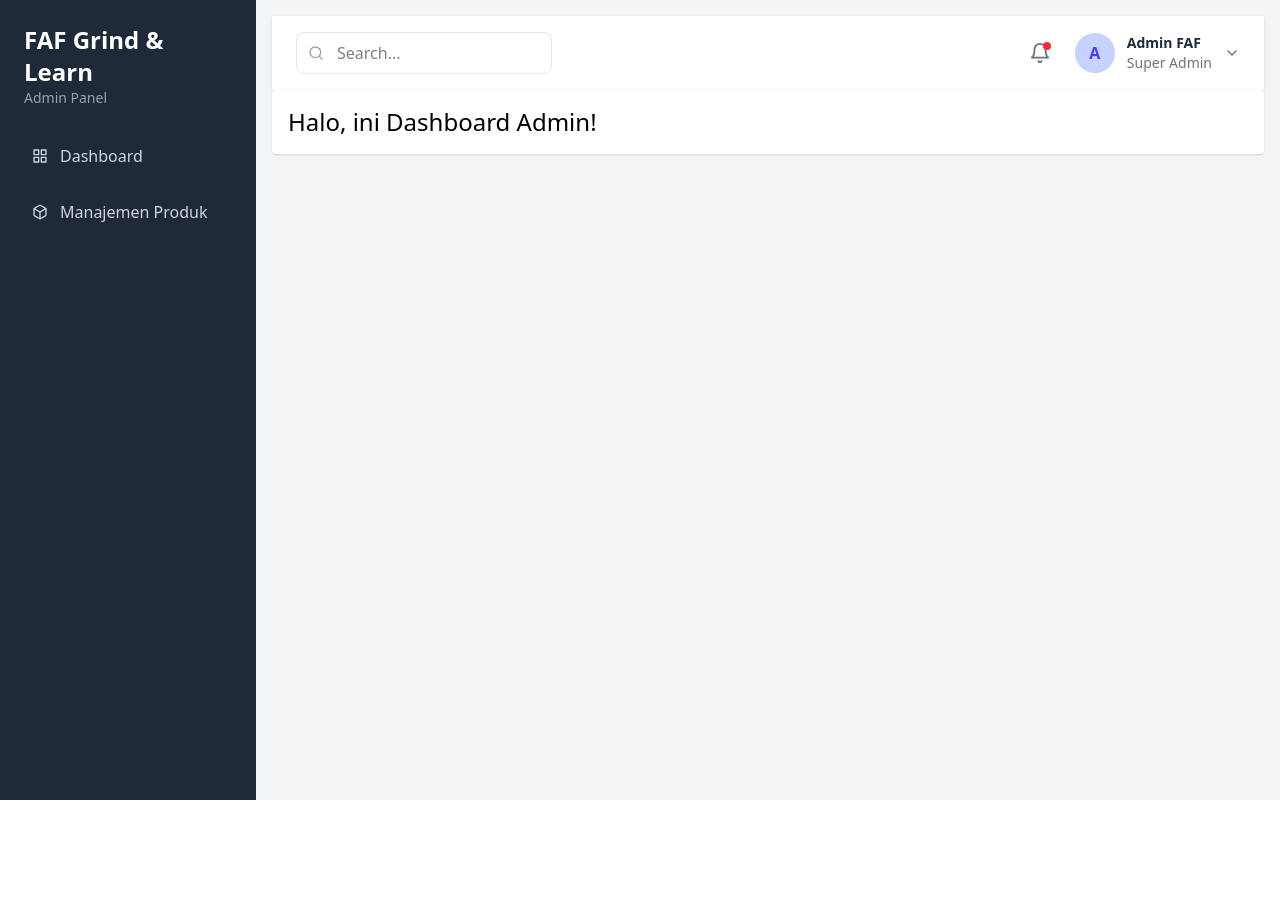
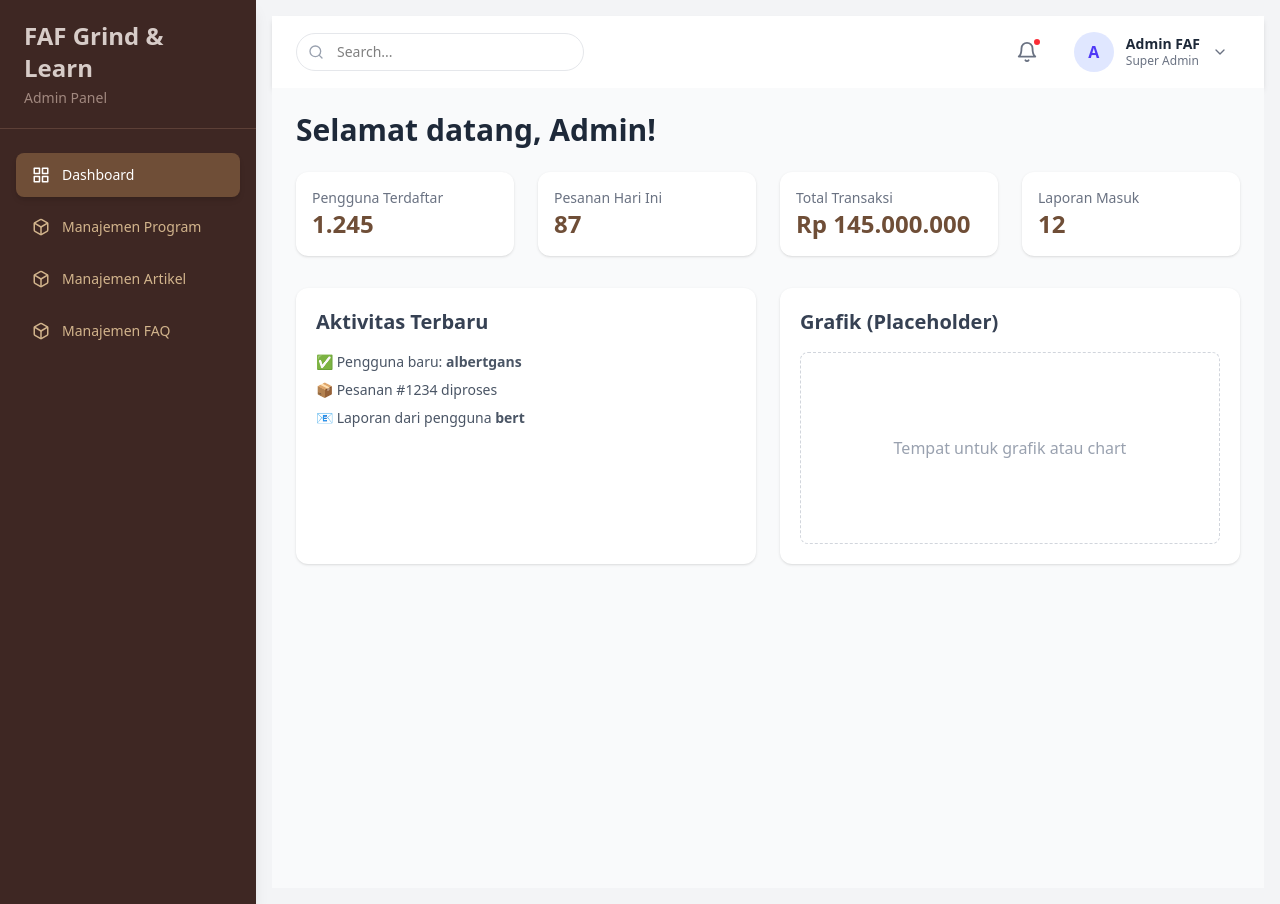
Before and after one commit to KeijiChoco/ProjectBPF, a React (Vite) app in the folder ProjectBPF-app/: page / in a window 1280 px wide. Before the commit the page ends 800 px from the top, so only its background shows below. Built offline with nearby package versions, Linux system fonts and the light colour scheme.

Commit message:
update supabase 4 crud

```diff
--- a/ProjectBPF-app/src/App.jsx
+++ b/ProjectBPF-app/src/App.jsx
@@ -10,6 +10,9 @@ function App() {
         {/* Main Routes */}
         <Route element={<MainLayout />}>
           <Route path="/" element={<DashboardAdmin />} />
+          {/* <Route path="/crudprogram" element={<DashboardAdmin />} />
+          <Route path="/crudartikel" element={<DashboardAdmin />} />
+          <Route path="/crudfaq" element={<DashboardAdmin />} /> */}
         </Route>
     </Routes>
   )
--- a/ProjectBPF-app/src/component/DashboardAdmin/Header.jsx
+++ b/ProjectBPF-app/src/component/DashboardAdmin/Header.jsx
@@ -1,37 +1,37 @@
-// src/components/Header.jsx
 import React from 'react';
 import { FiSearch, FiBell, FiChevronDown } from 'react-icons/fi';
 
 function Header() {
   return (
-    <header className="bg-white shadow-sm flex items-center justify-between px-6 py-4 flex-shrink-0">
-      {/* Bagian Kiri: Search Bar (Contoh) */}
-      <div className="relative">
+    <header className="bg-white shadow-md flex items-center justify-between px-6 py-3">
+      {/* Search Bar */}
+      <div className="relative w-72">
         <FiSearch className="absolute top-1/2 left-3 -translate-y-1/2 text-gray-400" />
         <input
           type="text"
           placeholder="Search..."
-          className="pl-10 pr-4 py-2 w-64 border border-gray-200 rounded-lg focus:outline-none focus:ring-2 focus:ring-indigo-500"
+          className="w-full pl-10 pr-4 py-2 text-sm border border-gray-200 rounded-full focus:outline-none focus:ring-2 focus:ring-indigo-500 transition duration-200"
         />
       </div>
 
-      {/* Bagian Kanan: Ikon dan Profil */}
-      <div className="flex items-center space-x-6">
-        <button className="text-gray-500 hover:text-gray-700 relative">
+      {/* Notification & Profile */}
+      <div className="flex items-center gap-6">
+        {/* Notification Bell */}
+        <button className="relative text-gray-500 hover:text-indigo-600 transition duration-150">
           <FiBell size={22} />
-          <span className="absolute top-0 right-0 w-2 h-2 bg-red-500 rounded-full"></span>
+          <span className="absolute -top-1 -right-1 w-2.5 h-2.5 bg-red-500 rounded-full border-2 border-white"></span>
         </button>
 
-        <div className="flex items-center space-x-3">
-          <div className="w-10 h-10 rounded-full bg-indigo-200 flex items-center justify-center">
-            {/* Anda bisa ganti dengan <img> jika sudah ada foto profil */}
-            <span className="text-indigo-600 font-bold">A</span>
+        {/* Profile Dropdown */}
+        <div className="flex items-center gap-3 cursor-pointer hover:bg-gray-100 rounded-full px-3 py-1 transition duration-150">
+          <div className="w-10 h-10 rounded-full bg-indigo-100 flex items-center justify-center text-indigo-600 font-bold">
+            A
           </div>
-          <div className="text-sm">
+          <div className="text-sm leading-tight">
             <p className="font-semibold text-gray-800">Admin FAF</p>
-            <p className="text-gray-500">Super Admin</p>
+            <p className="text-gray-500 text-xs">Super Admin</p>
           </div>
-          <FiChevronDown className="text-gray-500 cursor-pointer" />
+          <FiChevronDown className="text-gray-500" />
         </div>
       </div>
     </header>
--- a/ProjectBPF-app/src/component/DashboardAdmin/Sidebar.jsx
+++ b/ProjectBPF-app/src/component/DashboardAdmin/Sidebar.jsx
@@ -5,31 +5,44 @@ import { FiGrid, FiBox } from 'react-icons/fi';
 
 function Sidebar() {
   const linkClass = ({ isActive }) =>
-    `flex items-center px-4 py-3 text-gray-300 hover:bg-gray-700 hover:text-white rounded-md transition-colors duration-200 ${
-      isActive ? 'bg-gray-700 text-white' : ''
-    }`;
+    `flex items-center gap-3 px-4 py-3 rounded-lg text-sm font-medium transition-colors duration-200
+     ${isActive ? 'bg-[#6f4e37] text-white shadow-md' : 'text-[#d2b48c] hover:bg-[#8b5e3c] hover:text-white'}`;
 
   return (
-    <aside className="w-64 bg-gray-800 text-white flex-shrink-0">
-      <div className="p-6">
-        <h1 className="text-2xl font-bold text-white">FAF Grind & Learn</h1>
-        <p className="text-sm text-gray-400">Admin Panel</p>
+    <aside className="w-64 min-h-screen bg-[#3e2723] text-white shadow-lg flex-shrink-0">
+      {/* Header Branding */}
+      <div className="px-6 py-5 border-b border-[#5d4037]">
+        <h1 className="text-2xl font-bold text-[#d7ccc8]">FAF Grind & Learn</h1>
+        <p className="text-sm text-[#a1887f] mt-1">Admin Panel</p>
       </div>
-      <nav className="px-4">
+
+      {/* Navigation */}
+      <nav className="px-4 py-6">
         <ul className="space-y-2">
           <li>
-            <NavLink to="/dashboard" className={linkClass}>
-              <FiGrid className="mr-3" />
-              Dashboard
+            <NavLink to="/" className={linkClass}>
+              <FiGrid size={18} />
+              <span>Dashboard</span>
             </NavLink>
           </li>
           <li>
-            <NavLink to="/products" className={linkClass}>
-              <FiBox className="mr-3" />
-              Manajemen Produk
+            <NavLink to="/crudprogram" className={linkClass}>
+              <FiBox size={18} />
+              <span>Manajemen Program</span>
             </NavLink>
           </li>
-          {/* Tambahkan link lain di sini nanti */}
+          <li>
+            <NavLink to="/crudartikel" className={linkClass}>
+              <FiBox size={18} />
+              <span>Manajemen Artikel</span>
+            </NavLink>
+          </li>
+          <li>
+            <NavLink to="/crudfaq" className={linkClass}>
+              <FiBox size={18} />
+              <span>Manajemen FAQ</span>
+            </NavLink>
+          </li>
         </ul>
       </nav>
     </aside>
--- a/ProjectBPF-app/src/pages/DashboardAdmin.jsx
+++ b/ProjectBPF-app/src/pages/DashboardAdmin.jsx
@@ -2,10 +2,46 @@
 import React from 'react';
 
 function DashboardAdmin() {
-  // Pastikan ada elemen HTML yang dirender
   return (
-    <div className="bg-white p-4 rounded shadow">
-      <h1 className="text-2xl text-black">Halo, ini Dashboard Admin!</h1>
+    <div className="p-6 bg-gray-50 min-h-screen">
+      <h1 className="text-3xl font-bold mb-6 text-gray-800">Selamat datang, Admin!</h1>
+
+      {/* Ringkasan Statistik */}
+      <div className="grid grid-cols-1 md:grid-cols-2 lg:grid-cols-4 gap-6 mb-8">
+        <StatCard title="Pengguna Terdaftar" value="1.245" />
+        <StatCard title="Pesanan Hari Ini" value="87" />
+        <StatCard title="Total Transaksi" value="Rp 145.000.000" />
+        <StatCard title="Laporan Masuk" value="12" />
+      </div>
+
+      {/* Grafik atau Ringkasan */}
+      <div className="grid grid-cols-1 lg:grid-cols-2 gap-6">
+        <div className="bg-white rounded-xl p-5 shadow">
+          <h2 className="text-xl font-semibold mb-4 text-gray-700">Aktivitas Terbaru</h2>
+          <ul className="text-sm text-gray-600 space-y-2">
+            <li>✅ Pengguna baru: <strong>albertgans</strong></li>
+            <li>📦 Pesanan #1234 diproses</li>
+            <li>📧 Laporan dari pengguna <strong>bert</strong></li>
+          </ul>
+        </div>
+
+        <div className="bg-white rounded-xl p-5 shadow">
+          <h2 className="text-xl font-semibold mb-4 text-gray-700">Grafik (Placeholder)</h2>
+          <div className="h-48 flex items-center justify-center text-gray-400 border border-dashed border-gray-300 rounded-lg">
+            Tempat untuk grafik atau chart
+          </div>
+        </div>
+      </div>
+    </div>
+  );
+}
+
+// Komponen kecil untuk menampilkan statistik
+function StatCard({ title, value }) {
+  return (
+    <div className="bg-white rounded-xl p-4 shadow hover:shadow-md transition duration-200">
+      <p className="text-sm text-gray-500">{title}</p>
+      <p className="text-2xl font-bold text-[#6f4e37]">{value}</p>
     </div>
   );
 }
--- /dev/null
+++ b/ProjectBPF-app/src/services/artikelAPI.js
@@ -0,0 +1,22 @@
+import axios from 'axios'
+
+const API_URL = "https://https://spfuxcghnwehwzejxieg.supabase.co/rest/v1/artikel"
+const API_KEY = "eyJhbGciOiJIUzI1NiIsInR5cCI6IkpXVCJ9.eyJpc3MiOiJzdXBhYmFzZSIsInJlZiI6InNwZnV4Y2dobndlaHd6ZWp4aWVnIiwicm9sZSI6ImFub24iLCJpYXQiOjE3NTAzOTM4NzUsImV4cCI6MjA2NTk2OTg3NX0.E4HskffLXUw4MqhXofh5FLM3HwjNdMe4t8yeKF2FE00"
+
+const headers = {
+    apikey: API_KEY,
+    Authorization: `Bearer ${API_KEY}`,
+    "Content-Type": "application/json",
+}
+
+export const notesAPI = {
+    async fetchNotes() {
+        const response = await axios.get(API_URL, { headers })
+        return response.data
+    },
+
+    async createNote(data) {
+        const response = await axios.post(API_URL, data, { headers })
+        return response.data
+    }
+}
--- /dev/null
+++ b/ProjectBPF-app/src/services/faqAPI.js
@@ -0,0 +1,22 @@
+import axios from 'axios'
+
+const API_URL = "https://https://spfuxcghnwehwzejxieg.supabase.co/rest/v1/faq"
+const API_KEY = "eyJhbGciOiJIUzI1NiIsInR5cCI6IkpXVCJ9.eyJpc3MiOiJzdXBhYmFzZSIsInJlZiI6InNwZnV4Y2dobndlaHd6ZWp4aWVnIiwicm9sZSI6ImFub24iLCJpYXQiOjE3NTAzOTM4NzUsImV4cCI6MjA2NTk2OTg3NX0.E4HskffLXUw4MqhXofh5FLM3HwjNdMe4t8yeKF2FE00"
+
+const headers = {
+    apikey: API_KEY,
+    Authorization: `Bearer ${API_KEY}`,
+    "Content-Type": "application/json",
+}
+
+export const notesAPI = {
+    async fetchNotes() {
+        const response = await axios.get(API_URL, { headers })
+        return response.data
+    },
+
+    async createNote(data) {
+        const response = await axios.post(API_URL, data, { headers })
+        return response.data
+    }
+}
--- /dev/null
+++ b/ProjectBPF-app/src/services/instructorsAPI.js
@@ -0,0 +1,22 @@
+import axios from 'axios'
+
+const API_URL = "https://https://spfuxcghnwehwzejxieg.supabase.co/rest/v1/instructors"
+const API_KEY = "eyJhbGciOiJIUzI1NiIsInR5cCI6IkpXVCJ9.eyJpc3MiOiJzdXBhYmFzZSIsInJlZiI6InNwZnV4Y2dobndlaHd6ZWp4aWVnIiwicm9sZSI6ImFub24iLCJpYXQiOjE3NTAzOTM4NzUsImV4cCI6MjA2NTk2OTg3NX0.E4HskffLXUw4MqhXofh5FLM3HwjNdMe4t8yeKF2FE00"
+
+const headers = {
+    apikey: API_KEY,
+    Authorization: `Bearer ${API_KEY}`,
+    "Content-Type": "application/json",
+}
+
+export const notesAPI = {
+    async fetchNotes() {
+        const response = await axios.get(API_URL, { headers })
+        return response.data
+    },
+
+    async createNote(data) {
+        const response = await axios.post(API_URL, data, { headers })
+        return response.data
+    }
+}
--- /dev/null
+++ b/ProjectBPF-app/src/services/programAPI.js
@@ -0,0 +1,22 @@
+import axios from 'axios'
+
+const API_URL = "https://https://spfuxcghnwehwzejxieg.supabase.co/rest/v1/program"
+const API_KEY = "eyJhbGciOiJIUzI1NiIsInR5cCI6IkpXVCJ9.eyJpc3MiOiJzdXBhYmFzZSIsInJlZiI6InNwZnV4Y2dobndlaHd6ZWp4aWVnIiwicm9sZSI6ImFub24iLCJpYXQiOjE3NTAzOTM4NzUsImV4cCI6MjA2NTk2OTg3NX0.E4HskffLXUw4MqhXofh5FLM3HwjNdMe4t8yeKF2FE00"
+
+const headers = {
+    apikey: API_KEY,
+    Authorization: `Bearer ${API_KEY}`,
+    "Content-Type": "application/json",
+}
+
+export const notesAPI = {
+    async fetchNotes() {
+        const response = await axios.get(API_URL, { headers })
+        return response.data
+    },
+
+    async createNote(data) {
+        const response = await axios.post(API_URL, data, { headers })
+        return response.data
+    }
+}
```
Also changed, not shown: ProjectBPF-app/src/component/DashboardAdmin/Program.jsx (added).
